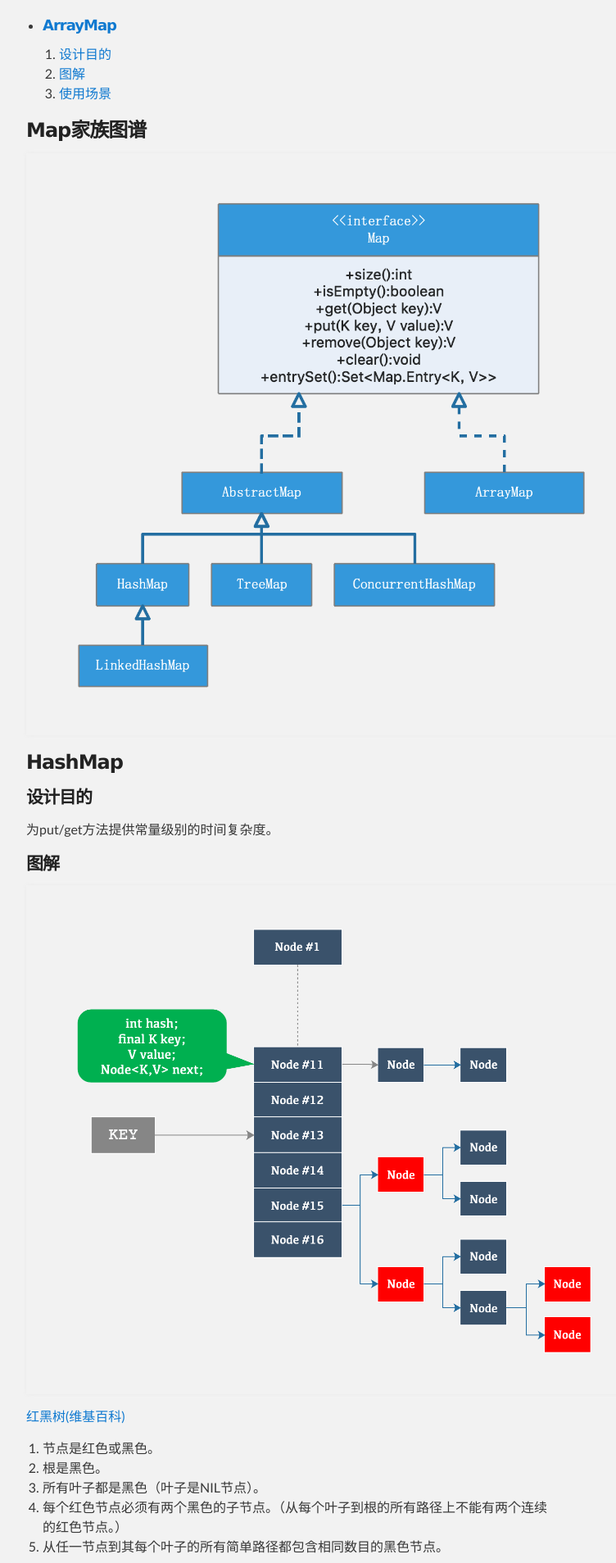
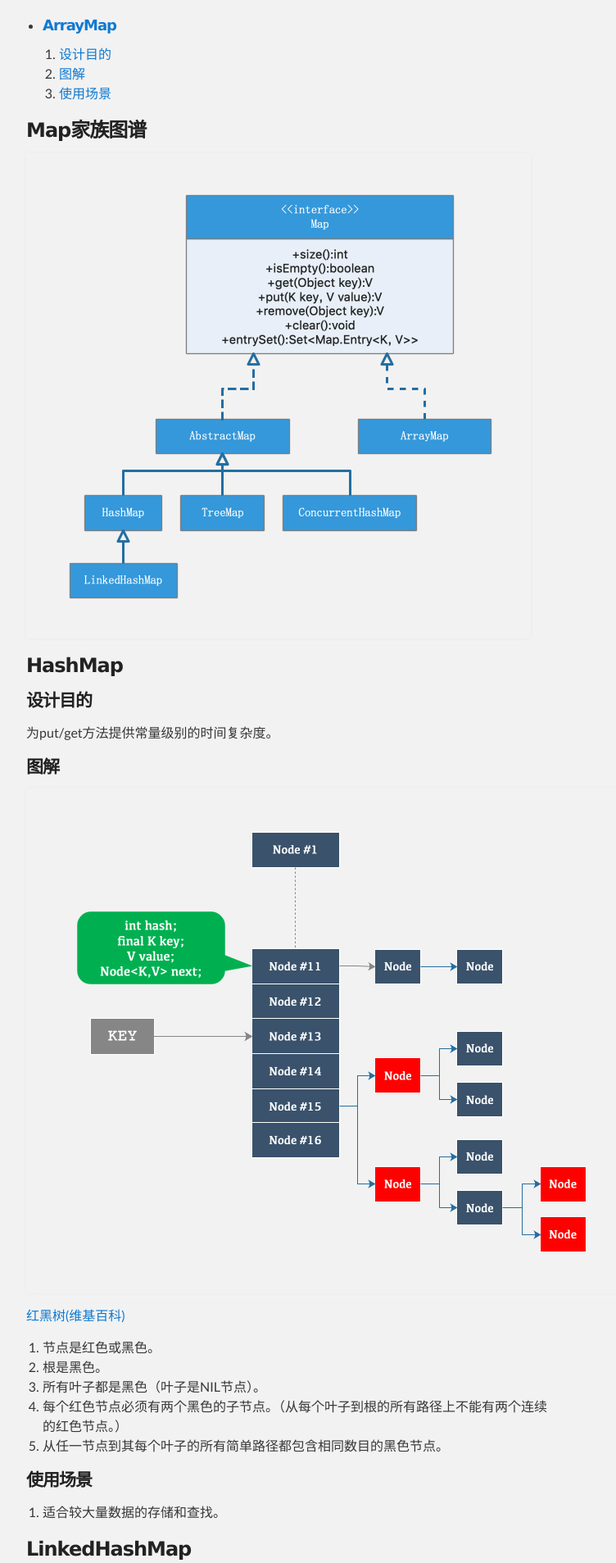
Before and after one commit to mwping/mwping.github.io, a Jekyll site: the page built from datastruct/datastruct.md, in a window 1280 px wide. Shown: the part 642-2549 px from the top of the page at 82% size, without its empty margins (288-1040 px from the left). Built offline with Jekyll 4.4.1, drawn with Linux system fonts in a browser that asks for light colours; our own code applies the rules of GitHub Pages for plain Markdown files.

Commit message:
fix 图片尺寸

````diff
--- a/datastruct/datastruct.md
+++ b/datastruct/datastruct.md
@@ -23,7 +23,7 @@
 
 <h3 id="1">Map家族图谱</h3>
 
-![](../assets/images/edraw/uml_map.png)
+<img src="../assets/images/edraw/uml_map.png" width="616">
 
 <h3 id="2">HashMap</h3>
 
@@ -33,7 +33,7 @@
 
 <h4 id="2.2">图解</h4>
 
-![](../assets/images/edraw/HashMap.png)
+<img src="../assets/images/edraw/HashMap.png" width="733">
 
 [红黑树(维基百科)](https://zh.wikipedia.org/wiki/%E7%BA%A2%E9%BB%91%E6%A0%91)
 
@@ -57,7 +57,7 @@
 
 LinkedHashMap数据结构和HashMap基本一致，不同的是多了一个双向链表结构：
 
-![](../assets/images/edraw/LinkedHashMap.png)
+<img src="../assets/images/edraw/LinkedHashMap.png" width="300">
 
 <h4 id="3.3">使用场景</h4>
 
@@ -77,7 +77,7 @@
     Object[] mArray;
 ```
 
-![](../assets/images/edraw/ArrayMap.png)
+<img src="../assets/images/edraw/ArrayMap.png" width="733">
 
 <h4 id="4.3">使用场景</h4>
 
````
